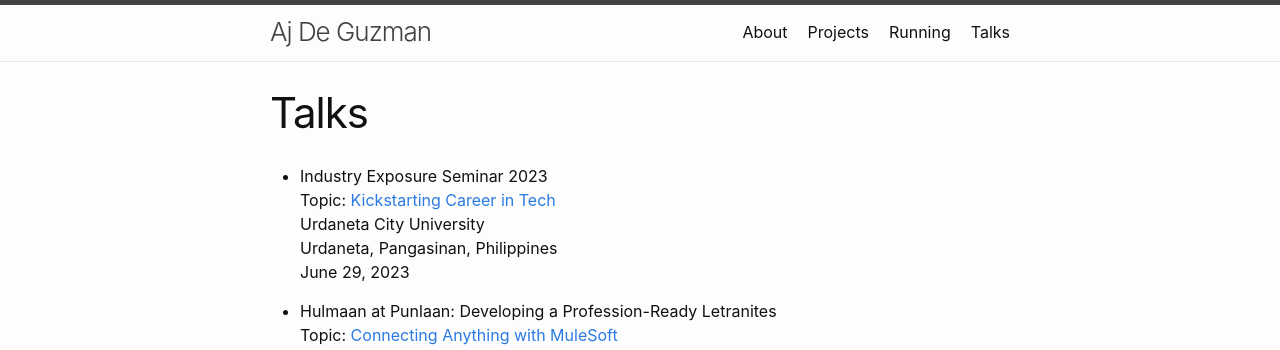
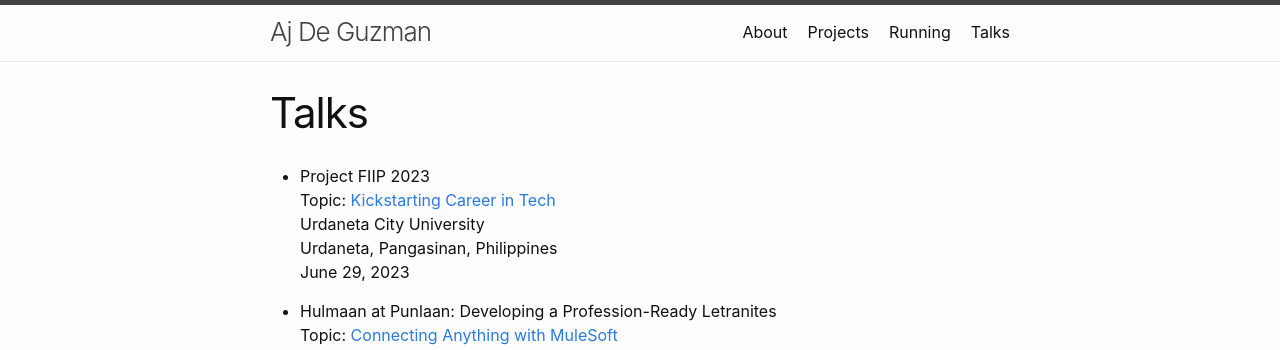
Before and after one commit to ajdeguzman/ajdeguzman.github.io, a Jekyll site: the page built from talks.md, in a window 1280 px wide. Shown: the top 350 px of the page. Built offline with Jekyll 4.4.1, drawn with Linux system fonts in a browser that asks for light colours.

Commit message:
Update talks.md

```diff
--- a/talks.md
+++ b/talks.md
@@ -4,7 +4,7 @@ title: Talks
 permalink: /talks/
 ---
 
-- Industry Exposure Seminar 2023
+- Project FIIP 2023
 <br> Topic: [Kickstarting Career in Tech](https://ajdeguzman.github.io/assets/Kickstarting%20Career%20in%20Tech.pdf)
 <br> Urdaneta City University
 <br> <i class="fa fa-map-pin"></i> Urdaneta, Pangasinan, Philippines
```
